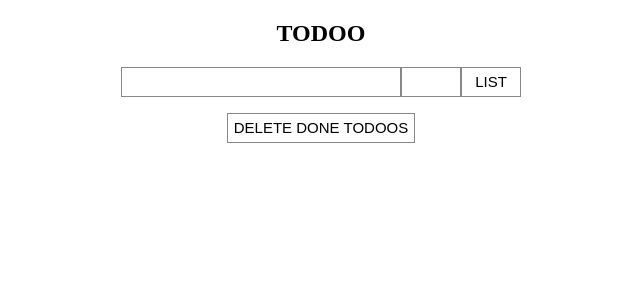
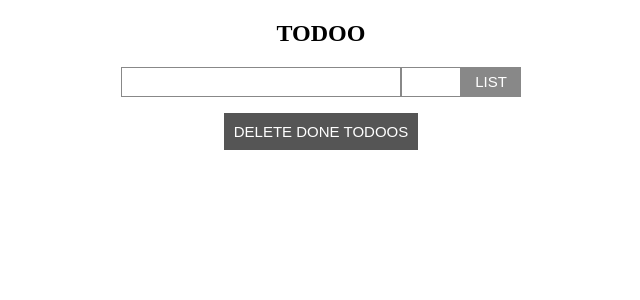
Before and after one commit to xiupos/todoo, a Vue app: page / in a window 1280 px wide. Shown: the top 300 px of the page, without its empty margins (319-959 px from the left). Built offline with nearby package versions, Linux system fonts and the light colour scheme.

Commit message:
made colors

```diff
--- a/src/App.vue
+++ b/src/App.vue
@@ -6,7 +6,10 @@
           v-model="newTodoLabel">
       <input type="number"
           v-model="newTodoNumber">
-      <button v-on:click="makeTodo">LIST</button>
+      <button v-on:click="makeTodo"
+          v-bind:class="{ disable: !newTodoLabel}">
+        LIST
+      </button>
     </div>
     <div class="todoListBox">
       <ul>
@@ -97,11 +100,12 @@ h1 {
   text-align: center;
 }
 button {
-  background-color: #fff;
-  border: 1px solid #888;
+  background-color: #555;
+  color: #fff;
+  border: none;
 }
 button:hover {
-  background-color: #eee;
+  background-color: #333;
 }
 input {
   background-color: #fff;
@@ -148,6 +152,7 @@ input {
   padding: 0;
 }
 .todoListBox li {
+  background-color: #fafafa;
   display: -webkit-box;
   display: -ms-flexbox;
   display: flex;
@@ -157,7 +162,10 @@ input {
          flex-direction: row;
   -ms-flex-wrap: wrap;
       flex-wrap: wrap;
-  padding: 5px 0;
+  -webkit-box-pack: end;
+     -ms-flex-pack: end;
+   justify-content: flex-end;
+  margin: 5px 0;
 }
 .todoListBox div,
 .todoListBox button {
@@ -172,6 +180,7 @@ input {
    -webkit-box-flex: 1;
   -ms-flex-positive: 1;
           flex-grow: 1;
+  padding-left: 10px;
 }
 .todoListBox div.value,
 .todoListBox div.numb {
@@ -205,9 +214,12 @@ input {
 }
 .configBox button {
   font-size: 15px;
-  height: 30px;
+  padding: 10px;
   text-transform: uppercase;
 }
-.done { color: #ccc; }
-.disable {  pointer-events: none;}
+.done { color: #888; }
+.disable {
+  pointer-events: none;
+  background: #888;
+}
 </style>
```
